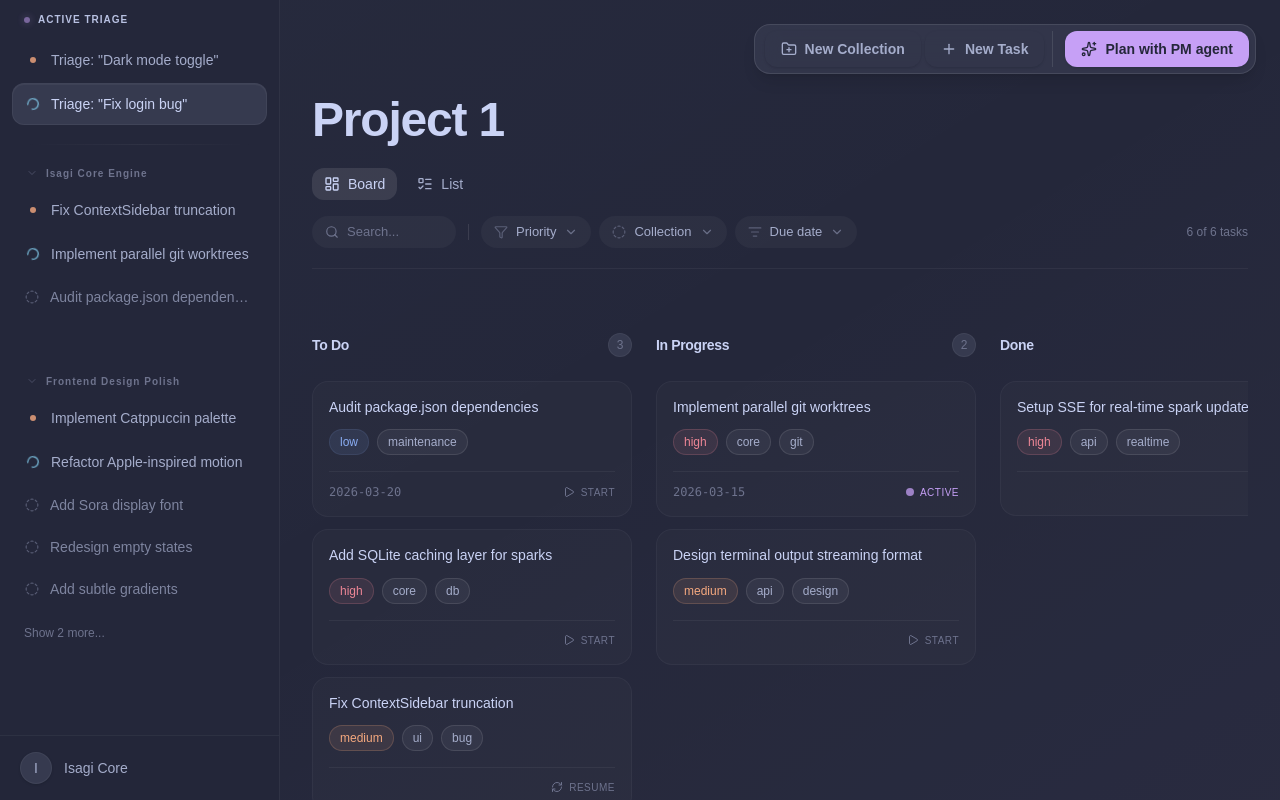
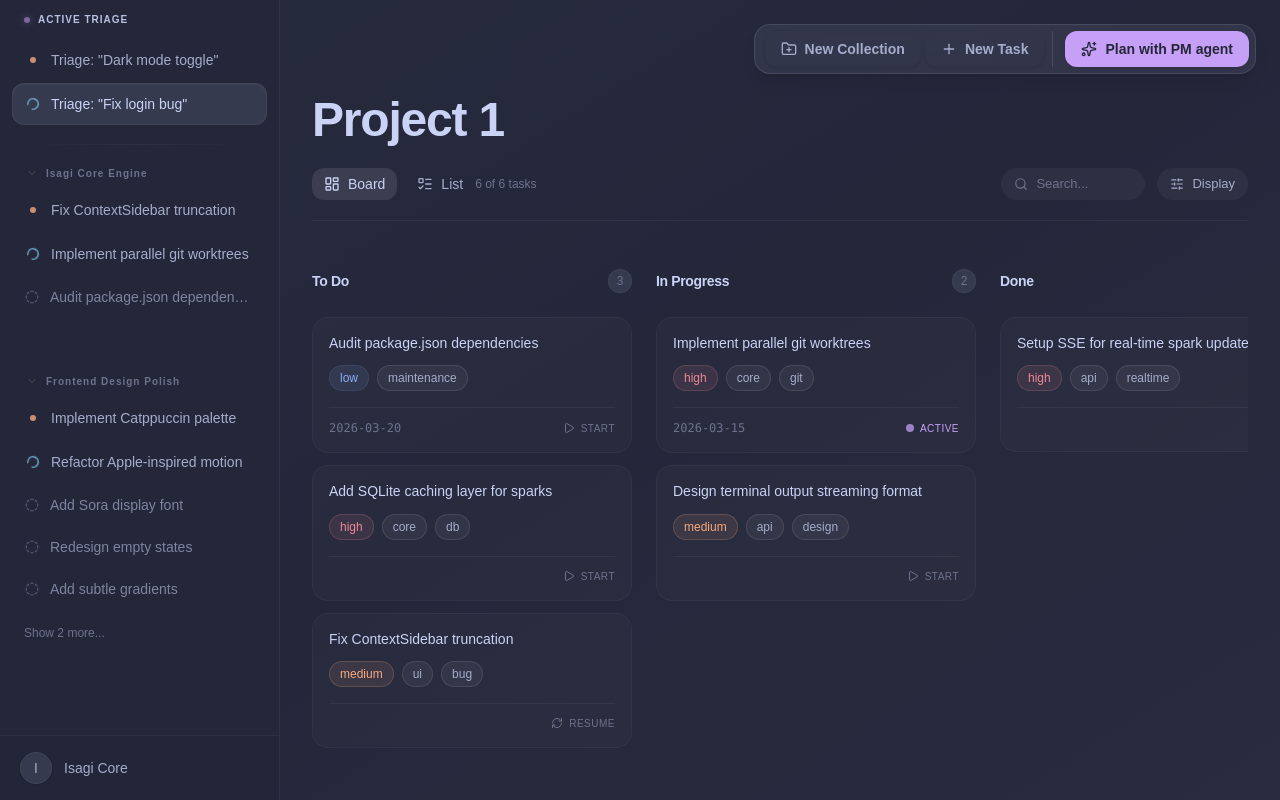
Before and after one commit to YourTechBudStudio/Isagi, a React (Vite) app in the folder apps/web/: page /project/1 in a window 1280 px wide. Built offline with nearby package versions, Linux system fonts and the light colour scheme.

Commit message:
draft: Improved the project screen ui a lot.
Signed-off-by: Noorain Panjwani <noorain.panjwani@gmail.com>

```diff
--- a/apps/web/src/components/project/ProjectViewContextBar.tsx
+++ b/apps/web/src/components/project/ProjectViewContextBar.tsx
@@ -1,20 +1,11 @@
 import { AnimatePresence, motion } from "framer-motion";
-import {
-  ChevronDown,
-  CircleDashed,
-  Filter,
-  ListFilter,
-  RotateCcw,
-  Search,
-  X,
-} from "lucide-react";
-import { type ReactNode, useEffect, useRef, useState } from "react";
+import { Check, Search, SlidersHorizontal, X } from "lucide-react";
+import { useEffect, useRef, useState } from "react";
 
 import { cn } from "@/lib/cn";
 
 type PriorityFilter = "all" | "high" | "medium" | "low";
 type SortKey = "due_date" | "priority";
-type OpenMenu = "priority" | "collection" | "sort" | null;
 
 type ProjectViewContextBarProps = {
   readonly searchQuery: string;
@@ -31,69 +22,6 @@ type ProjectViewContextBarProps = {
   readonly onReset: () => void;
 };
 
-type ContextSelectProps = {
-  readonly label: string;
-  readonly icon: ReactNode;
-  readonly isActive?: boolean;
-  readonly isOpen: boolean;
-  readonly onToggle: () => void;
-  readonly children: ReactNode;
-};
-
-function ContextSelect({
-  label,
-  icon,
-  isActive = false,
-  isOpen,
-  onToggle,
-  children,
-}: ContextSelectProps) {
-  return (
-    <div className="relative">
-      <button
-        type="button"
-        onClick={onToggle}
-        className={cn(
-          "flex h-8 cursor-pointer items-center gap-2 rounded-full border px-3 text-[13px] font-medium transition-all duration-300",
-          isActive
-            ? "border-accent-blue/30 bg-accent-blue/10 text-accent-blue hover:bg-accent-blue/20"
-            : "text-text-secondary hover:text-text-primary border-transparent bg-white/[0.04] hover:bg-white/[0.08]",
-        )}
-      >
-        <span
-          className={cn(
-            "flex items-center justify-center opacity-70",
-            isActive ? "text-accent-blue" : "text-text-tertiary",
-          )}
-        >
-          {icon}
-        </span>
-        <span>{label}</span>
-        <ChevronDown
-          className={cn(
-            "h-3.5 w-3.5 opacity-50 transition-transform duration-300",
-            isOpen && "rotate-180",
-          )}
-        />
-      </button>
-
-      <AnimatePresence>
-        {isOpen ? (
-          <motion.div
-            initial={{ opacity: 0, y: 4, scale: 0.96 }}
-            animate={{ opacity: 1, y: 0, scale: 1 }}
-            exit={{ opacity: 0, y: 4, scale: 0.96 }}
-            transition={{ duration: 0.15, ease: [0.16, 1, 0.3, 1] }}
-            className="bg-canvas-elevated absolute top-full left-0 z-30 mt-1.5 min-w-[200px] rounded-2xl border border-white/10 p-1.5 shadow-xl"
-          >
-            {children}
-          </motion.div>
-        ) : null}
-      </AnimatePresence>
-    </div>
-  );
-}
-
 export function ProjectViewContextBar({
   searchQuery,
   onSearchChange,
@@ -106,9 +34,8 @@ export function ProjectViewContextBar({
   collectionOptions,
   resultCount,
   totalCount,
-  onReset,
 }: ProjectViewContextBarProps) {
-  const [openMenu, setOpenMenu] = useState<OpenMenu>(null);
+  const [isDisplayMenuOpen, setIsDisplayMenuOpen] = useState(false);
   const rootRef = useRef<HTMLDivElement>(null);
 
   useEffect(() => {
@@ -117,7 +44,7 @@ export function ProjectViewContextBar({
         rootRef.current instanceof HTMLElement &&
         !rootRef.current.contains(event.target as Node)
       ) {
-        setOpenMenu(null);
+        setIsDisplayMenuOpen(false);
       }
     };
 
@@ -125,29 +52,16 @@ export function ProjectViewContextBar({
     return () => document.removeEventListener("mousedown", handlePointerDown);
   }, []);
 
-  const hasActiveViewContext =
-    searchQuery.trim().length > 0 ||
-    priorityFilter !== "all" ||
-    collectionFilter !== "all" ||
-    sortKey !== "due_date";
-
-  const priorityLabelByValue: Record<PriorityFilter, string> = {
-    all: "Priority",
-    high: "High priority",
-    medium: "Medium priority",
-    low: "Low priority",
-  };
-
-  const sortLabelByValue: Record<SortKey, string> = {
-    due_date: "Due date",
-    priority: "Priority",
-  };
-
-  const collectionLabel =
-    collectionFilter === "all" ? "Collection" : collectionFilter;
+  const hasActiveFilters =
+    priorityFilter !== "all" || collectionFilter !== "all";
 
   return (
-    <div ref={rootRef} className="flex flex-wrap items-center gap-2">
+    <div className="flex w-full items-center justify-between">
+      <span className="text-text-tertiary text-xs font-medium">
+        {resultCount} of {totalCount} tasks
+      </span>
+
+      <div ref={rootRef} className="flex items-center gap-3">
         <label
           className={cn(
             "flex h-8 items-center gap-2 rounded-full border px-3 text-[13px] transition-all duration-300",
@@ -167,7 +81,7 @@ export function ProjectViewContextBar({
           <input
             type="search"
             value={searchQuery}
-          onChange={event => onSearchChange(event.target.value)}
+            onChange={e => onSearchChange(e.target.value)}
             placeholder="Search..."
             className="text-text-primary placeholder:text-text-tertiary w-24 min-w-0 flex-1 bg-transparent font-medium transition-all duration-300 outline-none focus:w-32"
           />
@@ -182,143 +96,130 @@ export function ProjectViewContextBar({
           ) : null}
         </label>
 
-      <div className="mx-1 h-4 w-px bg-white/10" />
-
-      <ContextSelect
-        label={priorityLabelByValue[priorityFilter]}
-        icon={<Filter className="h-3.5 w-3.5" />}
-        isActive={priorityFilter !== "all"}
-        isOpen={openMenu === "priority"}
-        onToggle={() =>
-          setOpenMenu(current => (current === "priority" ? null : "priority"))
-        }
-      >
-        {(
-          [
-            ["all", "All priorities"],
-            ["high", "High"],
-            ["medium", "Medium"],
-            ["low", "Low"],
-          ] as const
-        ).map(([value, label]) => (
+        <div className="relative">
           <button
-            key={value}
             type="button"
-            onClick={() => {
-              onPriorityChange(value);
-              setOpenMenu(null);
-            }}
+            onClick={() => setIsDisplayMenuOpen(prev => !prev)}
             className={cn(
-              "w-full cursor-pointer rounded-xl px-3 py-2 text-left text-[13px] font-medium transition-colors",
-              priorityFilter === value
-                ? "bg-accent-blue/10 text-accent-blue"
-                : "text-text-secondary hover:text-text-primary hover:bg-white/[0.04]",
+              "flex h-8 cursor-pointer items-center gap-2 rounded-full border px-3 text-[13px] font-medium transition-all duration-300",
+              isDisplayMenuOpen || hasActiveFilters
+                ? "border-accent-blue/30 bg-accent-blue/10 text-accent-blue hover:bg-accent-blue/20"
+                : "text-text-secondary hover:text-text-primary border-transparent bg-white/[0.04] hover:bg-white/[0.08]",
             )}
           >
-            {label}
+            <SlidersHorizontal className="h-3.5 w-3.5" />
+            Display
+            {hasActiveFilters && (
+              <span className="bg-accent-blue absolute top-1 right-1 flex h-2 w-2 items-center justify-center rounded-full" />
+            )}
+          </button>
+
+          <AnimatePresence>
+            {isDisplayMenuOpen && (
+              <motion.div
+                initial={{ opacity: 0, y: 4, scale: 0.96 }}
+                animate={{ opacity: 1, y: 0, scale: 1 }}
+                exit={{ opacity: 0, y: 4, scale: 0.96 }}
+                transition={{ duration: 0.15, ease: [0.16, 1, 0.3, 1] }}
+                className="bg-canvas-elevated absolute top-full right-0 z-30 mt-2 w-64 rounded-2xl border border-white/10 p-2 shadow-2xl backdrop-blur-xl"
+              >
+                <div className="flex flex-col gap-1">
+                  {/* Group By (Read-only for now) */}
+                  <div className="px-2 pt-2 pb-1">
+                    <h4 className="text-text-tertiary text-[11px] font-semibold tracking-wider uppercase">
+                      Group By
+                    </h4>
+                  </div>
+                  <div className="text-text-secondary flex items-center justify-between rounded-lg px-2 py-1.5 text-[13px]">
+                    <span>Status</span>
+                    <Check className="text-text-tertiary h-4 w-4" />
+                  </div>
+
+                  <div className="mx-2 my-1 h-px bg-white/5" />
+
+                  {/* Sort By */}
+                  <div className="px-2 pt-2 pb-1">
+                    <h4 className="text-text-tertiary text-[11px] font-semibold tracking-wider uppercase">
+                      Sort By
+                    </h4>
+                  </div>
+                  {[
+                    { value: "due_date" as const, label: "Due Date" },
+                    { value: "priority" as const, label: "Priority" },
+                  ].map(option => (
+                    <button
+                      key={option.value}
+                      onClick={() => onSortChange(option.value)}
+                      className="text-text-secondary hover:text-text-primary flex w-full cursor-pointer items-center justify-between rounded-lg px-2 py-1.5 text-[13px] font-medium transition-colors hover:bg-white/5"
+                    >
+                      <span>{option.label}</span>
+                      {sortKey === option.value && (
+                        <Check className="text-accent-blue h-4 w-4" />
+                      )}
                     </button>
                   ))}
-      </ContextSelect>
 
-      <ContextSelect
-        label={collectionLabel}
-        icon={<CircleDashed className="h-3.5 w-3.5" />}
-        isActive={collectionFilter !== "all"}
-        isOpen={openMenu === "collection"}
-        onToggle={() =>
-          setOpenMenu(current =>
-            current === "collection" ? null : "collection",
-          )
-        }
+                  <div className="mx-2 my-1 h-px bg-white/5" />
+
+                  {/* Filter: Priority */}
+                  <div className="px-2 pt-2 pb-1">
+                    <h4 className="text-text-tertiary text-[11px] font-semibold tracking-wider uppercase">
+                      Filter: Priority
+                    </h4>
+                  </div>
+                  {[
+                    { value: "all" as const, label: "All" },
+                    { value: "high" as const, label: "High" },
+                    { value: "medium" as const, label: "Medium" },
+                    { value: "low" as const, label: "Low" },
+                  ].map(option => (
+                    <button
+                      key={option.value}
+                      onClick={() => onPriorityChange(option.value)}
+                      className="text-text-secondary hover:text-text-primary flex w-full cursor-pointer items-center justify-between rounded-lg px-2 py-1.5 text-[13px] font-medium transition-colors hover:bg-white/5"
                     >
+                      <span>{option.label}</span>
+                      {priorityFilter === option.value && (
+                        <Check className="text-accent-blue h-4 w-4" />
+                      )}
+                    </button>
+                  ))}
+
+                  <div className="mx-2 my-1 h-px bg-white/5" />
+
+                  {/* Filter: Collection */}
+                  <div className="px-2 pt-2 pb-1">
+                    <h4 className="text-text-tertiary text-[11px] font-semibold tracking-wider uppercase">
+                      Filter: Collection
+                    </h4>
+                  </div>
                   <button
-          type="button"
-          onClick={() => {
-            onCollectionChange("all");
-            setOpenMenu(null);
-          }}
-          className={cn(
-            "w-full cursor-pointer rounded-xl px-3 py-2 text-left text-[13px] font-medium transition-colors",
-            collectionFilter === "all"
-              ? "bg-accent-blue/10 text-accent-blue"
-              : "text-text-secondary hover:text-text-primary hover:bg-white/[0.04]",
+                    onClick={() => onCollectionChange("all")}
+                    className="text-text-secondary hover:text-text-primary flex w-full cursor-pointer items-center justify-between rounded-lg px-2 py-1.5 text-[13px] font-medium transition-colors hover:bg-white/5"
+                  >
+                    <span>All Collections</span>
+                    {collectionFilter === "all" && (
+                      <Check className="text-accent-blue h-4 w-4" />
                     )}
-        >
-          All collections
                   </button>
-
                   {collectionOptions.map(option => (
                     <button
                       key={option}
-            type="button"
-            onClick={() => {
-              onCollectionChange(option);
-              setOpenMenu(null);
-            }}
-            className={cn(
-              "w-full cursor-pointer rounded-xl px-3 py-2 text-left text-[13px] font-medium transition-colors",
-              collectionFilter === option
-                ? "bg-accent-blue/10 text-accent-blue"
-                : "text-text-secondary hover:text-text-primary hover:bg-white/[0.04]",
+                      onClick={() => onCollectionChange(option)}
+                      className="text-text-secondary hover:text-text-primary flex w-full cursor-pointer items-center justify-between rounded-lg px-2 py-1.5 text-[13px] font-medium transition-colors hover:bg-white/5"
+                    >
+                      <span className="truncate pr-4">{option}</span>
+                      {collectionFilter === option && (
+                        <Check className="text-accent-blue h-4 w-4 shrink-0" />
                       )}
-          >
-            {option}
                     </button>
                   ))}
-      </ContextSelect>
-
-      <ContextSelect
-        label={sortLabelByValue[sortKey]}
-        icon={<ListFilter className="h-3.5 w-3.5" />}
-        isActive={sortKey !== "due_date"}
-        isOpen={openMenu === "sort"}
-        onToggle={() =>
-          setOpenMenu(current => (current === "sort" ? null : "sort"))
-        }
-      >
-        {(
-          [
-            ["due_date", "Due date"],
-            ["priority", "Priority"],
-          ] as const
-        ).map(([value, label]) => (
-          <button
-            key={value}
-            type="button"
-            onClick={() => {
-              onSortChange(value);
-              setOpenMenu(null);
-            }}
-            className={cn(
-              "w-full cursor-pointer rounded-xl px-3 py-2 text-left text-[13px] font-medium transition-colors",
-              sortKey === value
-                ? "bg-accent-blue/10 text-accent-blue"
-                : "text-text-secondary hover:text-text-primary hover:bg-white/[0.04]",
+                </div>
+              </motion.div>
             )}
-          >
-            {label}
-          </button>
-        ))}
-      </ContextSelect>
-
-      {hasActiveViewContext && (
-        <>
-          <div className="mx-1 h-4 w-px bg-white/10" />
-          <button
-            type="button"
-            onClick={onReset}
-            className="text-text-secondary hover:text-text-primary flex h-8 cursor-pointer items-center gap-1.5 rounded-full px-3 text-[13px] font-medium transition-colors hover:bg-white/[0.04]"
-          >
-            <RotateCcw className="h-3.5 w-3.5" />
-            Reset
-          </button>
-        </>
-      )}
-
-      <div className="flex-1" />
-      <span className="text-text-tertiary text-xs">
-        {resultCount} of {totalCount} tasks
-      </span>
+          </AnimatePresence>
+        </div>
+      </div>
     </div>
   );
 }
--- a/apps/web/src/pages/project/ProjectDetail.tsx
+++ b/apps/web/src/pages/project/ProjectDetail.tsx
@@ -114,7 +114,7 @@ function ProjectDetailContent({
             initial={{ opacity: 0, y: 16 }}
             animate={{ opacity: 1, y: 0 }}
             transition={{ duration: 0.8, ease: [0.16, 1, 0.3, 1] }}
-            className="mb-12 flex flex-col gap-6"
+            className="mb-8 flex flex-col gap-6"
           >
             <h1 className="font-display text-text-primary text-5xl font-semibold tracking-tight">
               {project.name}
@@ -122,6 +122,7 @@ function ProjectDetailContent({
 
             {!isEmpty && (
               <div className="flex flex-col gap-4 border-b border-white/5 pb-5">
+                <div className="flex items-center justify-between">
                   <div className="flex items-center gap-2">
                     <button
                       onClick={() => setViewMode("board")}
@@ -149,6 +150,8 @@ function ProjectDetailContent({
                     </button>
                   </div>
 
+                  <div className="flex-1" />
+
                   <ProjectViewContextBar
                     searchQuery={searchQuery}
                     onSearchChange={setSearchQuery}
@@ -168,6 +171,7 @@ function ProjectDetailContent({
                       setSortKey("due_date");
                     }}
                   />
+                </div>
               </div>
             )}
           </motion.header>
```
Also changed, not shown: apps/web/src/components/project/ProjectListView.tsx (+5 -5 lines), apps/web/src/components/project/ProjectTaskRow.tsx (+4 -4 lines). Lines whose indentation alone changed are shown as unchanged.
